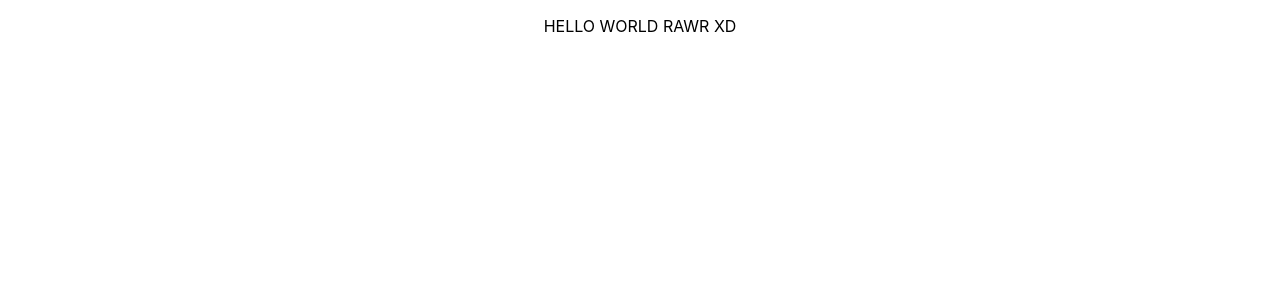
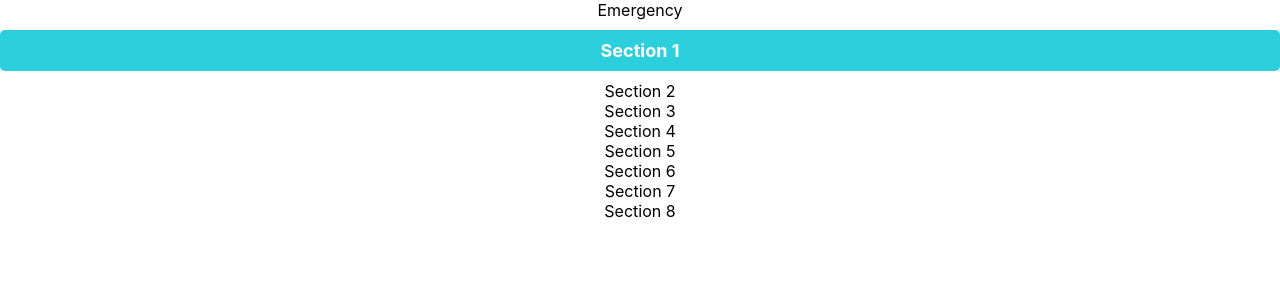
Before and after one commit to PhouMan/OctoCare, a React (Create React App) app in the folder client/: page / in a window 1280 px wide. Shown: the top 300 px of the page. Built offline with nearby package versions, Linux system fonts and the light colour scheme; no server answers.

Commit message:
unfinished dang wants to see

```diff
--- a/client/src/home.css
+++ b/client/src/home.css
@@ -0,0 +1,22 @@
+.flex-container{
+    display: flexbox;
+    flex-direction: row;
+    border: 2px;
+}
+
+
+.unlocked {
+    background-color: #2BD0DC;
+    color: white;
+    padding: 10px;
+    margin: 10px 0;
+    text-align: center;
+    border-radius: 5px;
+    font-size: 18px;
+    font-weight: bold;
+  }
+
+.locked{
+    border: 1px;
+    border-color: black;
+}
--- a/client/src/home.js
+++ b/client/src/home.js
@@ -4,7 +4,21 @@ import { Link } from 'react-router-dom';
 function Home(){
     return (
         <div className="home-body">
-            <p>HELLO WORLD RAWR XD</p>
+            <div className="landing-header"></div>
+            {//emergency button will do things
+            }
+            <div className="emergency">Emergency</div>
+            <div className="flex-container">
+                <div className="unlocked">Section 1</div>
+                <div className="locked">Section 2</div>
+                <div className="locked">Section 3</div>
+                <div className="locked">Section 4</div>
+                <div className="locked">Section 5</div>
+                <div className="locked">Section 6</div>
+                <div className="locked">Section 7</div>
+                <div className="locked">Section 8</div>
+
+            </div>
         </div>
     )
 }
```
